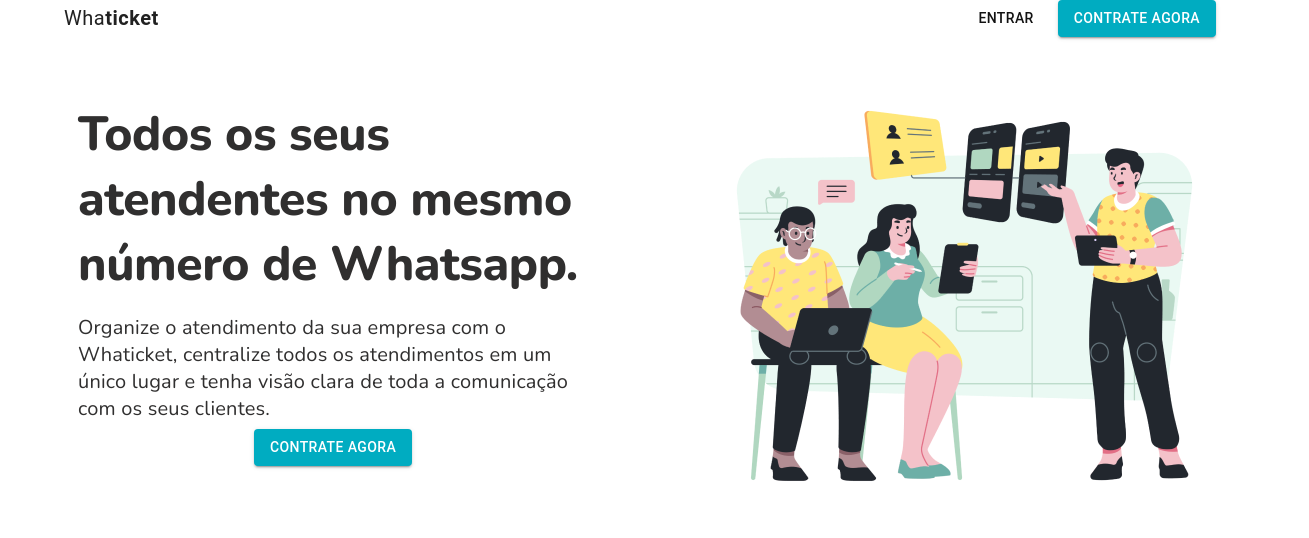
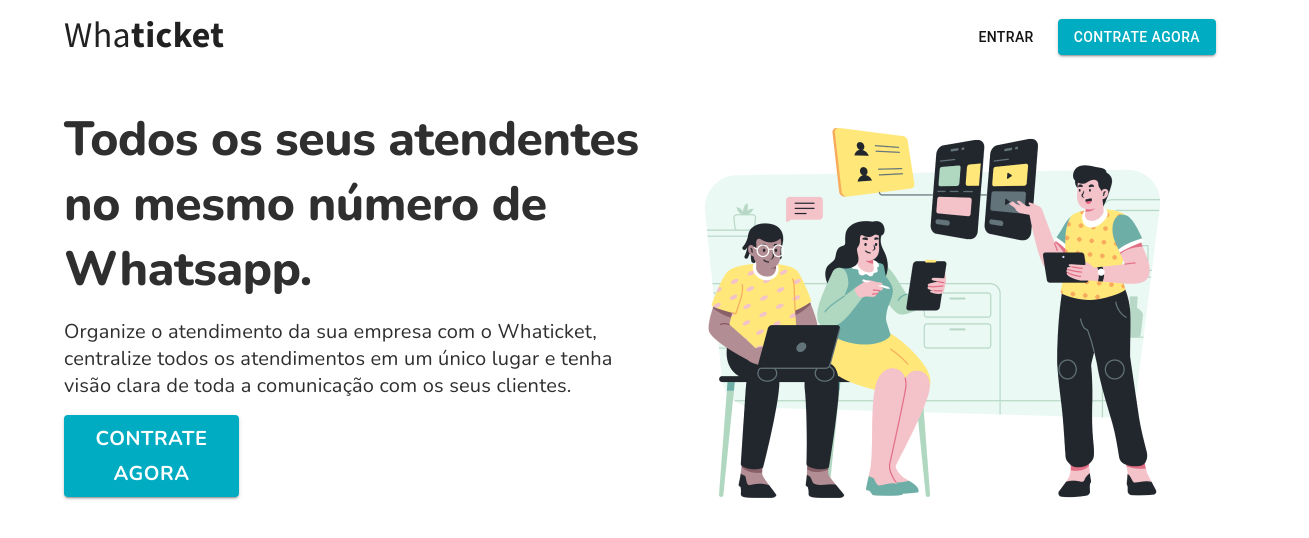
Before and after one commit to luaporto/Whaticket-Page, a React (Create React App) app: page / in a window 1280 px wide. Shown: the top 538 px of the page, 1309 px wide, since content can reach past the window. Built offline with nearby package versions, Linux system fonts and the light colour scheme.

Commit message:
custom topbar

```diff
--- a/public/index.html
+++ b/public/index.html
@@ -8,6 +8,11 @@
     <link rel="preconnect" href="https://fonts.gstatic.com" crossorigin />
     <link
       href="https://fonts.googleapis.com/css2?family=Nunito:wght@400;600;700;800&display=swap"
+      rel="stylesheet"
+    />
+
+    <link
+      href="https://fonts.googleapis.com/css2?family=Mada:wght@400;700&family=Nunito:wght@400;600;700;800&display=swap"
       rel="stylesheet"
     />
     <meta name="viewport" content="width=device-width, initial-scale=1" />
--- a/src/App.js
+++ b/src/App.js
@@ -1,6 +1,12 @@
-import { createTheme, CssBaseline, ThemeProvider } from '@mui/material';
+import {
+  Container,
+  createTheme,
+  CssBaseline,
+  ThemeProvider,
+} from '@mui/material';
 import Page from './Page';
 import TopBar from './Components/TopBar';
+// import styled from '@emotion/styled/types/base';
 
 const theme = createTheme({
   palette: {
@@ -21,8 +27,10 @@
     <div>
       <CssBaseline />
       <ThemeProvider theme={theme}>
-        <TopBar />
-        <Page />
+        <Container>
+          <TopBar />
+          <Page />
+        </Container>
       </ThemeProvider>
     </div>
   );
--- a/src/Components/TopBar.js
+++ b/src/Components/TopBar.js
@@ -1,15 +1,15 @@
-import { Box, Container, Button, Stack, CssBaseline } from '@mui/material';
+import { Box, Button, Stack, CssBaseline, Typography } from '@mui/material';
 import '../App.css';
 
 const TopBar = () => {
   return (
     <>
       <CssBaseline />
-      <Container>
+
       <Box
         sx={{
           fontStyle: 'normal',
-            fontSize: '20px',
+
           letterSpacing: '0.025em',
           position: 'sticky',
           top: '10px',
@@ -21,9 +21,18 @@
           justifyContent="space-between"
           alignItems="center"
         >
-            <span sx={{ fontFamily: 'Nunito' }}>
-              Wha<strong>ticket</strong>
-            </span>
+          <Stack direction="row">
+            <Typography
+              sx={{ fontSize: '36px', fontFamily: 'Mada', fontWeight: '400' }}
+            >
+              Wha
+            </Typography>
+            <Typography
+              sx={{ fontSize: '36px', fontFamily: 'Mada', fontWeight: '700' }}
+            >
+              ticket
+            </Typography>
+          </Stack>
           <Stack direction="row" spacing={2}>
             <Button color="secondary">Entrar</Button>
             <Button variant="contained" color="primary">
@@ -32,7 +41,6 @@
           </Stack>
         </Stack>
       </Box>
-      </Container>
     </>
   );
 };
--- a/src/Page.js
+++ b/src/Page.js
@@ -5,29 +5,25 @@
 import image1 from './assets/image1.png';
 
 import Grid from '@mui/material/Grid';
-import { Button, Typography } from '@mui/material';
+import { Button, Stack, Typography } from '@mui/material';
 
 const Page = () => {
   return (
-    <Box>
     <Grid container spacing={2}>
       <Grid item xs={6}>
         <Box
           sx={{
             display: 'flex',
-              flexDirection: 'column',
             alignItems: 'center',
-              justifyContent: 'center',
-              padding: '78px',
+            paddingRight: '78px',
             width: '666px',
             height: '495px',
-              // left: '78px',
-              // top: '199px',
 
             letterSpacing: '0.025em',
             color: '#302F2F',
           }}
         >
+          <Stack direction="column" spacing={2}>
             <Typography
               fontFamily="Nunito, sans-serif"
               variant="h2"
@@ -39,6 +35,7 @@
             >
               Todos os seus atendentes no mesmo número de Whatsapp.
             </Typography>
+
             <Typography
               fontFamily="Nunito, sans-serif"
               variant="body1"
@@ -52,9 +49,19 @@
               todos os atendimentos em um único lugar e tenha visão clara de
               toda a comunicação com os seus clientes.
             </Typography>
-            <Button variant="contained" color="primary">
+            <Button
+              sx={{
+                width: '175px',
+                fontSize: '20px',
+                fontWeight: 'bold',
+                fontFamily: 'Nunito, sans-serif',
+              }}
+              variant="contained"
+              color="primary"
+            >
               Contrate agora
             </Button>
+          </Stack>
         </Box>
       </Grid>
 
@@ -64,20 +71,12 @@
             display: 'flex',
             alignItems: 'center',
             justifyContent: 'center',
-              // padding: '78px',
-
-              // position: 'absolute',
-              // width: '859px',
-              // height: '632px',
-              // left: '643px',
-              // top: '108px',
           }}
         >
           <img src={image1} alt="" />
         </Box>
       </Grid>
     </Grid>
-    </Box>
   );
 };
 
```
Lines whose indentation alone changed are shown as unchanged.
